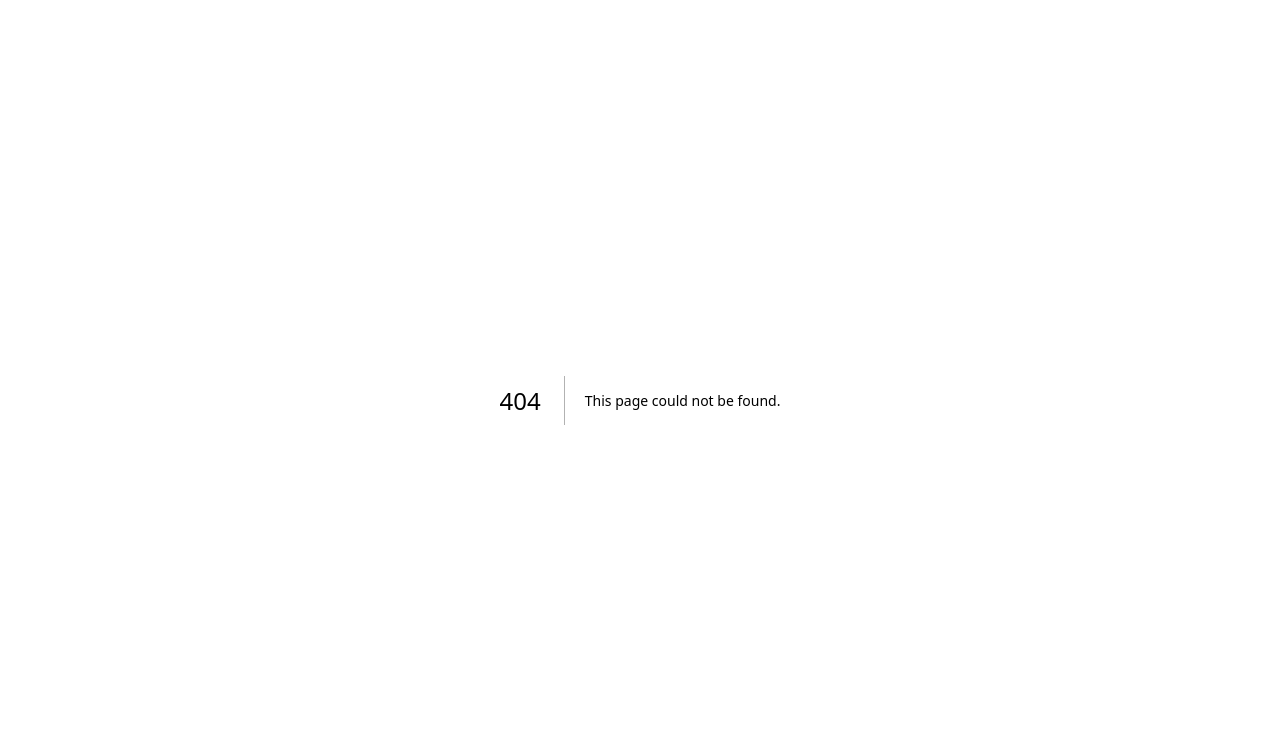
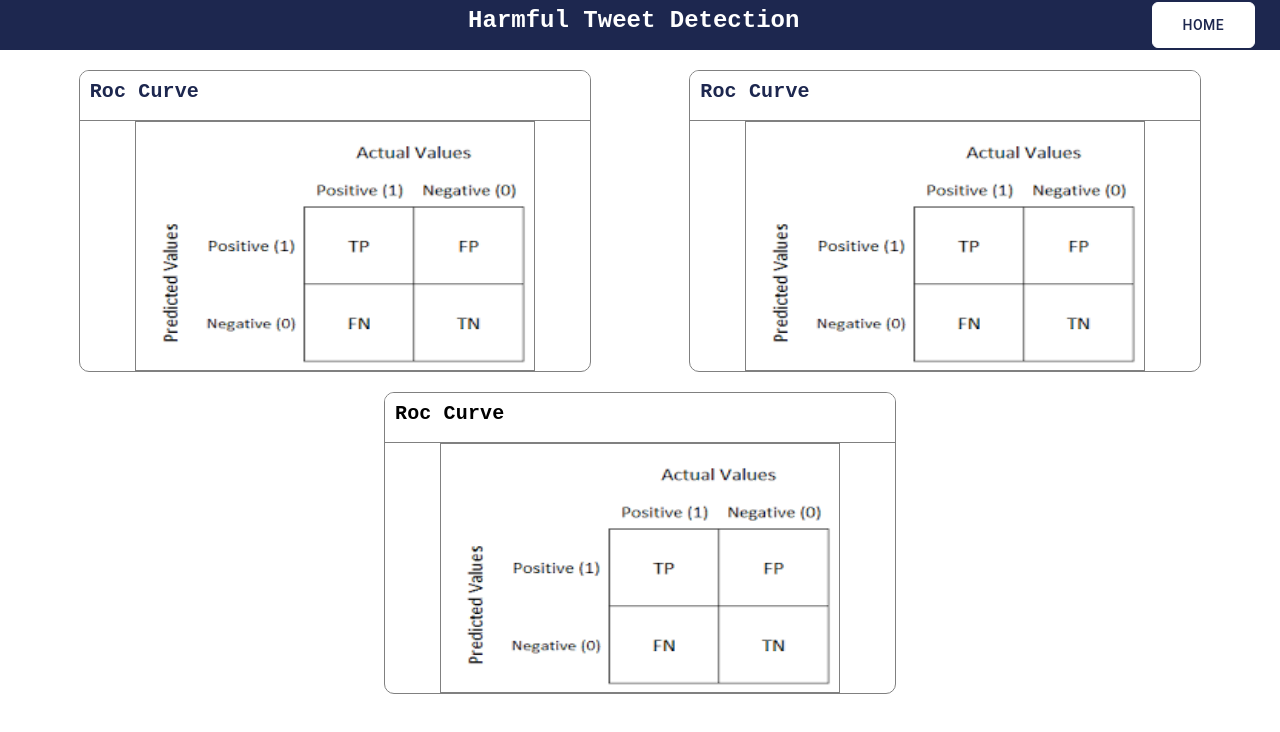
Before and after one commit to Brainless-Loco/basic-machine-learning-dashboard, a Next.js app: page /model-summary in a window 1280 px wide. Before the commit this address had no page. Shown: the top 732 px of the page. Built offline with nearby package versions, Linux system fonts and the light colour scheme.

Commit message:
model summary page done without actual images

```diff
--- /dev/null
+++ b/app/model-summary/page.js
@@ -0,0 +1,74 @@
+import React from 'react'
+import './summary.css'
+import HTMLHEAD from '@/components/HTMLHEAD/HTMLHEAD'
+import Menubar from '@/components/Header/Menubar'
+import { Box, Typography } from '@mui/material'
+import Image from 'next/image'
+
+export default function page() {
+  return (
+    <html>
+      <HTMLHEAD title ='Model Summary'/>
+      <body className='body'>
+        <Menubar model_summary={false}/>
+        <Box sx={{display:'flex',justifyContent:'space-evenly',flexWrap:'wrap',gap:'20px'}}>
+            <Box sx={{minHeight:'200px',minWidth:'40%',maxHeight:'400px',maxWidth:'45%',overflow:'hidden', border:'1px solid gray',borderRadius:'10px',overflow:'hidden'}}>
+                <Box sx={{width:'100%',backgroundColor:'white',padding:'5px 10px',borderBottom:'1px solid gray'}}>
+                    <Typography variant="h6" sx={{fontWeight:'700',fontFamily:'monospace'}} color={'#1d274f'}  gutterBottom>
+                      Roc Curve
+                    </Typography>
+                </Box>
+                <Box sx={{display:'flex',justifyContent:'center'}}>
+                    <Image
+                      src="/assets/conmat.png"
+                      alt="Roc Curver"
+                      width={400}
+                      height={250}
+                      objectFit='contain'
+                      quality={100}
+                      style={{border:'1px solid gray'}}
+                     />
+                </Box>
+            </Box>
+            <Box sx={{minHeight:'200px',minWidth:'40%',maxHeight:'400px',maxWidth:'45%',overflow:'hidden', border:'1px solid gray',borderRadius:'10px',overflow:'hidden'}}>
+                <Box sx={{width:'100%',backgroundColor:'white',padding:'5px 10px',borderBottom:'1px solid gray'}}>
+                    <Typography variant="h6" sx={{fontWeight:'700',fontFamily:'monospace'}} color={'#1d274f'} gutterBottom>
+                      Roc Curve
+                    </Typography>
+                </Box>
+                <Box sx={{display:'flex',justifyContent:'center'}}>
+                    <Image
+                      src="/assets/conmat.png"
+                      alt="Roc Curver"
+                      width={400}
+                      height={250}
+                      objectFit='contain'
+                      quality={100}
+                      style={{border:'1px solid gray'}}
+                     />
+                </Box>
+            </Box>
+            <Box sx={{minHeight:'200px',minWidth:'40%',maxHeight:'400px',maxWidth:'45%',overflow:'hidden', border:'1px solid gray',borderRadius:'10px',overflow:'hidden'}}>
+                <Box sx={{width:'100%',backgroundColor:'white',padding:'5px 10px',borderBottom:'1px solid gray'}}>
+                    <Typography variant="h6" sx={{fontWeight:'700',fontFamily:'monospace'}} gutterBottom>
+                      Roc Curve
+                    </Typography>
+                </Box>
+                <Box sx={{display:'flex',justifyContent:'center'}}>
+                    <Image
+                      src="/assets/conmat.png"
+                      alt="Roc Curver"
+                      width={400}
+                      height={250}
+                      objectFit='contain'
+                      quality={100}
+                      style={{border:'1px solid gray'}}
+                     />
+                </Box>
+            </Box>
+        </Box>
+
+      </body>
+    </html>
+  )
+}
--- /dev/null
+++ b/app/model-summary/summary.css
@@ -0,0 +1,4 @@
+.body{
+    min-height: 100vh;
+    background-color: white !important;
+}
--- a/app/page.js
+++ b/app/page.js
@@ -8,7 +8,7 @@ export default function Home() {
 
   return (
     <main className={styles.main}>
-      <Menubar/>
+      <Menubar model_summary={true}/>
       <IoforDetection/>
 
     </main>
--- a/components/HTMLHEAD/HTMLHEAD.js
+++ b/components/HTMLHEAD/HTMLHEAD.js
@@ -4,10 +4,10 @@ import React from 'react'
 export default function HTMLHEAD(props) {
     const {title} = props;
     return (
-        <Head>
+        <head>
             <title>{title}</title>
             <meta name="description" content="Generated by create next app" />
             <link rel="icon" href="/favicon.ico" />
-        </Head>
+        </head>
     )
 }
--- /dev/null
+++ b/components/Header/Menubar.css
@@ -0,0 +1,7 @@
+.ModelSummaryBtn{
+    font-weight: bold;
+}
+.ModelSummaryBtn:hover{
+    color: white !important;
+    background-color: #061657;
+}
--- a/components/Header/Menubar.js
+++ b/components/Header/Menubar.js
@@ -1,14 +1,42 @@
 import React from 'react'
 import Box from '@mui/material/Box';
 import  Typography  from '@mui/material/Typography';
+import Link from 'next/link';
+import { Button } from '@mui/material';
+import './Menubar.css'
 
 
-export default function Menubar() {
+export default function Menubar(props) {
+  const {model_summary} = props;
+
   return (
-    <Box sx={{width:"100%",backgroundColor:'#1d274f',padding:'15px',height:"50px",color:'white',display:'flex',alignItems:'center',justifyContent:'center',marginBottom:'20px'}}>
-        <Typography variant="h5" sx={{fontWeight:'bold',fontFamily:'monospace'}} gutterBottom>
-            {"Harmful Tweet Detection"}
-        </Typography>
+    <Box sx={{width:"100%",backgroundColor:'#1d274f',padding:'15px',height:"50px",color:'white',display:'flex',alignItems:'center',justifyContent:'space-between',marginBottom:'20px',gap:'1%'}}>
+      <Box sx={{width:'32%',height:'100%'}}>
+
+      </Box>
+      <Box sx={{width:'33%',height:'100%',display:'flex',alignItems:'center',justifyContent:'center'}}>
+          <Typography variant="h5" sx={{fontWeight:'bold',fontFamily:'monospace'}} gutterBottom>
+              {"Harmful Tweet Detection"}
+          </Typography>
+      </Box>
+      <Box sx={{width:'33%',height:'100%',display:'flex',alignItems:'center',justifyContent:'flex-end',paddingX:'10px'}}>
+        {
+          model_summary?
+          <Link  href='/model-summary'>
+            <Button className='ModelSummaryBtn'  sx={{height:'100%',width:'100%',cursor:'pointer',backgroundColor:'white',border:'1px solid white',padding:'10px',color:'#1d274f',borderRadius:'6px',fontWeight:'500'}}>
+              Model Summary
+            </Button>
+          </Link>:
+          <Link  href='/'>
+            <Button className='ModelSummaryBtn'  sx={{height:'100%',width:'100%',cursor:'pointer',backgroundColor:'white',border:'1px solid white',padding:'10px 30px',color:'#1d274f',borderRadius:'6px',fontWeight:'500'}}>
+              Home
+            </Button>
+          </Link>
+        }
+
+
+      </Box>
+
     </Box>
   )
 }
```
Also changed, not shown: app/model_summary/page.js (deleted, +0 -7 lines), public/assets/conmat.png (added), public/assets/roccurve.png (added).
